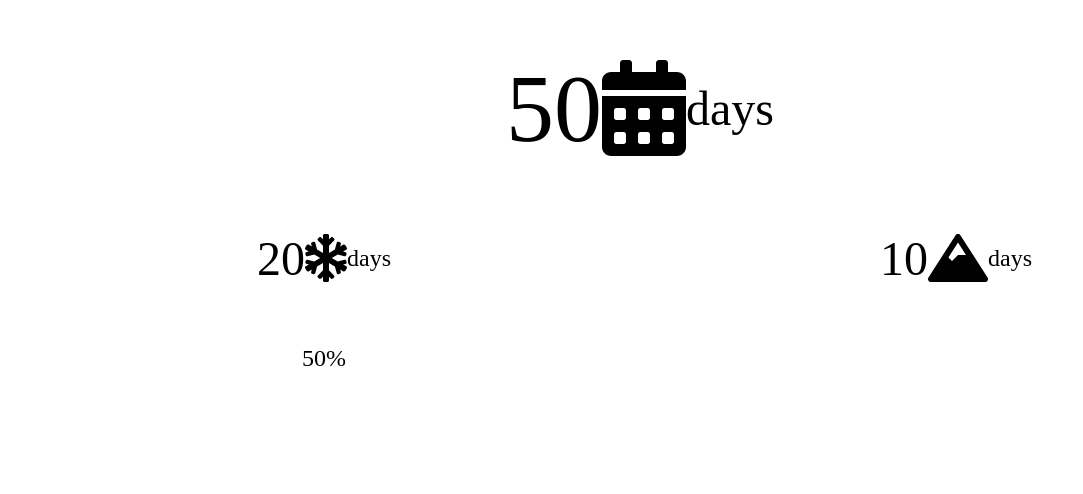
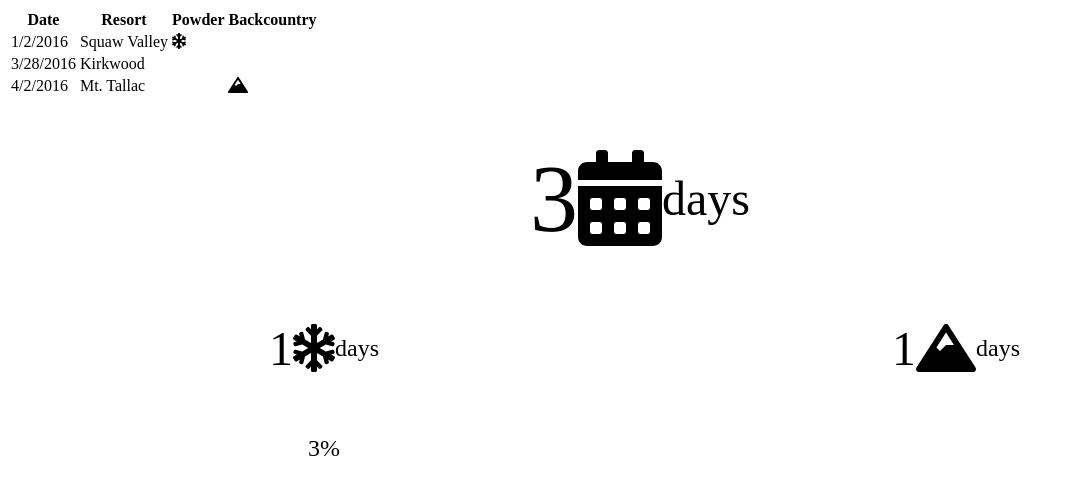
Before and after one commit to bftawfik/React.js-Essential-Training, a React app in the folder my-project/: page / in a window 1280 px wide. Shown: the top 494 px of the page, without its empty margins (0-1083 px from the left). Built offline with nearby package versions, Linux system fonts and the light colour scheme; the HTML template or start-up script is replaced by a standard one.

Commit message:
End of chapter 4

```diff
--- a/my-project/package.json
+++ b/my-project/package.json
@@ -28,6 +28,7 @@
     "@fortawesome/free-solid-svg-icons": "^5.6.3",
     "@fortawesome/react-fontawesome": "^0.1.3",
     "npm": "^6.5.0",
+    "prop-types": "^15.6.2",
     "react": "^16.7.0",
     "react-dom": "^16.7.0"
   }
--- /dev/null
+++ b/my-project/src/components/App.js
@@ -0,0 +1,50 @@
+import { Component } from 'react'
+import { SkiDayList } from './SkiDayList'
+import { SkiDayCount } from './SkiDayCount'
+
+export class App extends Component {
+	constructor(props) {
+		super(props)
+		this.state = {
+			allSkiDays: [
+			{
+				resort: "Squaw Valley",
+				date: new Date("1/2/2016"),
+				powder: true,
+				backcountry: false
+			},
+			{
+				resort: "Kirkwood",
+				date: new Date("3/28/2016"),
+				powder: false,
+				backcountry: false
+			},
+			{
+				resort: "Mt. Tallac",
+				date: new Date("4/2/2016"),
+				powder: false,
+				backcountry: true
+			}
+		]
+		}
+	}
+	countDays(filter) {
+		const { allSkiDays } = this.state
+		return allSkiDays.filter(
+			(day) => (filter) ? day[filter] : day).length
+	}
+	render() {
+		return (
+			<div className="app">
+				<SkiDayList days={this.state.allSkiDays}/>
+				<SkiDayCount total={this.countDays()}
+							 powder={this.countDays(
+							 		"powder"
+							 	)}
+							 backcountry={this.countDays(
+							 		"backcountry"
+							 	)}/>
+			</div>
+		)
+	}
+}
--- a/my-project/src/components/SkiDayCount.js
+++ b/my-project/src/components/SkiDayCount.js
@@ -1,7 +1,7 @@
 import '../stylesheets/ui.scss'
-
-import { FontAwesomeIcon } from '@fortawesome/react-fontawesome'
-import { faCalendarAlt, faSnowflake, faMountain } from '@fortawesome/free-solid-svg-icons'
+import PropTypes from 'prop-types';
+import { FontAwesomeIcon } from '@fortawesome/react-fontawesome';
+import { faCalendarAlt, faSnowflake, faMountain } from '@fortawesome/free-solid-svg-icons';
 
 const percentToDecimal = (decimal) => {
 	return ((decimal * 100) + '%')
@@ -11,7 +11,8 @@ const calcGoalProgress = (total, goal) => {
 	return percentToDecimal(total/goal)
 }
 
-export const SkiDayCount = ({total, powder, backcountry, goal}) => (
+export const SkiDayCount = ({total=70, powder=20,
+							backcountry=10, goal=100}) => (
 		<div className="ski-day-count">
 			<div className="total-days">
 				<span>{total}</span>
@@ -38,3 +39,9 @@ export const SkiDayCount = ({total, powder, backcountry, goal}) => (
 			</div>
 		</div>
 )
+
+SkiDayCount.propTypes = {
+  total: PropTypes.number,
+  powder: PropTypes.number,
+  backcountry: PropTypes.number
+}
--- /dev/null
+++ b/my-project/src/components/SkiDayList.js
@@ -0,0 +1,38 @@
+import PropTypes from 'prop-types';
+import { SkiDayRow } from './SkiDayRow';
+
+export const SkiDayList = ({days}) => (
+	<table>
+		<thead>
+			<tr>
+				<th>Date</th>
+				<th>Resort</th>
+				<th>Powder</th>
+				<th>Backcountry</th>
+			</tr>
+		</thead>
+		<tbody>
+			{days.map((day, i) =>
+				<SkiDayRow key={i}
+						   {...day}/>
+				)}
+		</tbody>
+
+	</table>
+)
+
+SkiDayList.propTypes = {
+	days: function(props) {
+		if(!Array.isArray(props.days)) {
+			return new Error(
+				"SkiDayList should be an array"
+				)
+		} else if(!props.days.length) {
+			return new Error(
+				"SkiDayList must have at least one record"
+				)
+		} else {
+			return null
+		}
+	}
+}
--- /dev/null
+++ b/my-project/src/components/SkiDayRow.js
@@ -0,0 +1,30 @@
+import { FontAwesomeIcon } from '@fortawesome/react-fontawesome';
+import { faSnowflake, faMountain } from '@fortawesome/free-solid-svg-icons';
+import PropTypes from 'prop-types';
+
+export const SkiDayRow = ({resort, date,
+							powder, backcountry}) => (
+	<tr>
+		<td>
+			{date.getMonth()+1}/{date.getDate()}/
+			{date.getFullYear()}
+		</td>
+		<td>
+			{resort}
+		</td>
+		<td>
+			{(powder) ? <FontAwesomeIcon icon={faSnowflake} /> : null}
+		</td>
+		<td>
+			{(backcountry) ? <FontAwesomeIcon icon={faMountain} /> : null}
+		</td>
+	</tr>
+
+)
+
+SkiDayRow.propTypes = {
+	resort: PropTypes.string.isRequired,
+	date: PropTypes.instanceOf(Date).isRequired,
+	powder: PropTypes.bool,
+	backcountry: PropTypes.bool
+}
--- a/my-project/src/index.js
+++ b/my-project/src/index.js
@@ -1,15 +1,13 @@
 import React from 'react';
 import ReactDOM from 'react-dom';
 
-import { SkiDayCount } from './components/SkiDayCount';
+import './stylesheets/ui.scss'
+import { App } from './components/App'
 
 window.React = React;
 
 ReactDOM.render(
-  <SkiDayCount  total={50}
-				 powder={20}
-				 backcountry={10}
-				 goal={100}/>,
+  <App/>,
   document.getElementById('app')
 );
 module.hot.accept();
--- a/my-project/src/titles.json
+++ /dev/null
@@ -1,4 +0,0 @@
-{
-  "hello" : "Bonjour!",
-  "goodbye": "Au Revoir"
-}
```
Also changed, not shown: my-project/src/lib.js (deleted, +0 -14 lines), 1 other file (tests, documents, lock files or other folders). Lines whose indentation alone changed are shown as unchanged.
